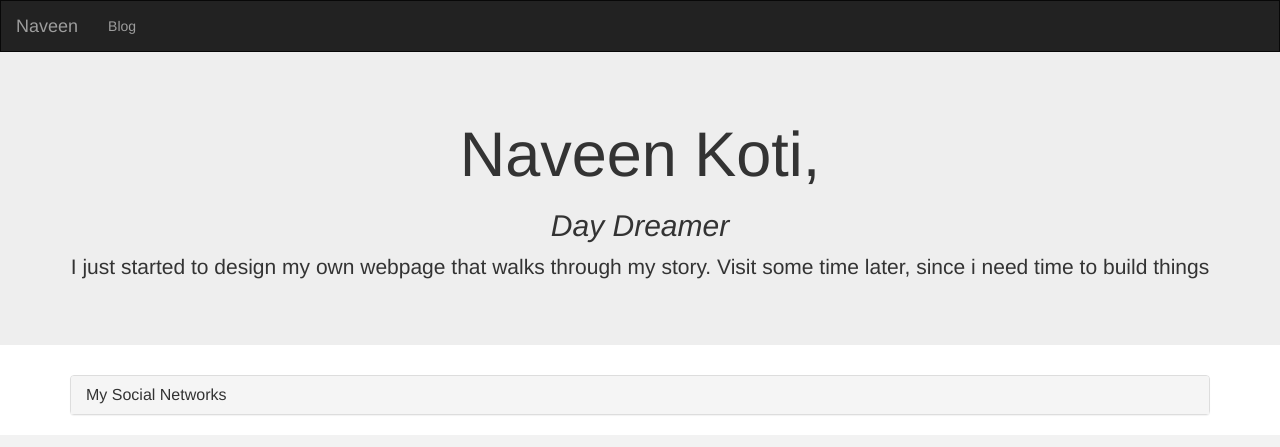
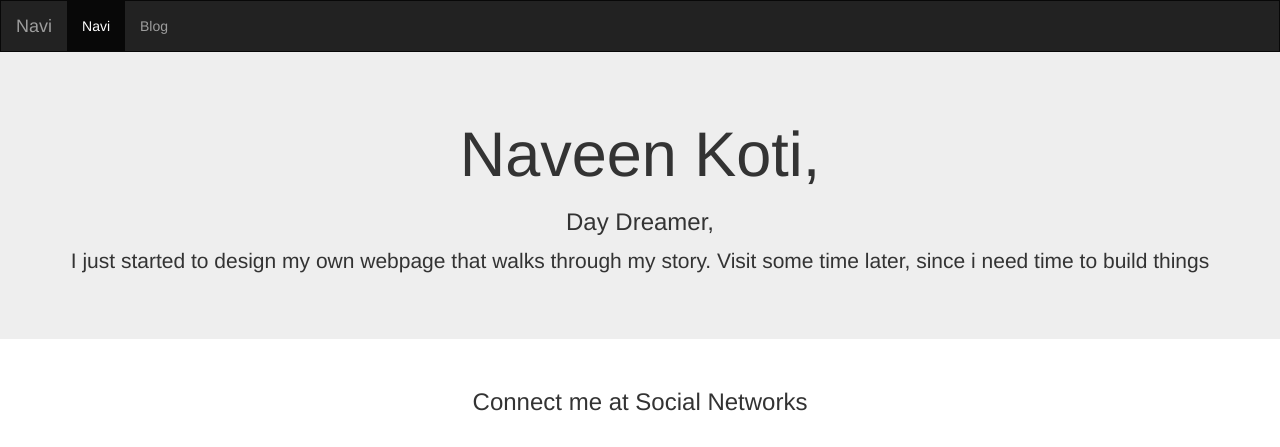
Before and after one commit to NaveenKoti/naveenkoti.github.io, a Jekyll site: the page built from index.html, in a window 1280 px wide. Shown: the top 447 px of the page. Built offline with Jekyll 4.4.1, drawn with Linux system fonts in a browser that asks for light colours; nearby versions of some CDN libraries; comment, search, counter and statistics services are not loaded; some of the changed text lies outside the part shown.

Commit message:
update: new changes to fix footer

```diff
--- a/_layouts/default.html
+++ b/_layouts/default.html
@@ -1,20 +1,20 @@
-
 <!DOCTYPE html>
 <html lang="en">
 <head>
-  <title>{{ page.title }}</title>
+  <title>Naveen Koti</title>
   <meta charset="utf-8">
   <meta name="viewport" content="width=device-width, initial-scale=1">
   <link rel="stylesheet" href="https://maxcdn.bootstrapcdn.com/bootstrap/3.3.7/css/bootstrap.min.css">
-  <link rel="stylesheet" href="http://platform.twitter.com/css/timeline.6ca4ddceb51c98199a0b1f03f7ae4215.light.ltr.css">
   <script src="https://ajax.googleapis.com/ajax/libs/jquery/3.2.1/jquery.min.js"></script>
   <script src="https://maxcdn.bootstrapcdn.com/bootstrap/3.3.7/js/bootstrap.min.js"></script>
   <style>
+    /* Remove the navbar's default margin-bottom and rounded borders */
     .navbar {
       margin-bottom: 0;
       border-radius: 0;
     }
 
+    /* Add a gray background color and some padding to the footer */
     footer {
       background-color: #f2f2f2;
       padding: 25px;
@@ -22,8 +22,6 @@
   </style>
 </head>
 <body>
-
 {{content}}
-
 </body>
 </html>
--- a/index.html
+++ b/index.html
@@ -2,7 +2,6 @@
 layout: default
 title: Naveen Koti, Day Dreamer
 ---
-
 <nav class="navbar navbar-inverse">
   <div class="container-fluid">
     <div class="navbar-header">
@@ -11,10 +10,11 @@ title: Naveen Koti, Day Dreamer
         <span class="icon-bar"></span>
         <span class="icon-bar"></span>
       </button>
-      <a class="navbar-brand" href="/">Naveen</a>
+      <a class="navbar-brand" href="#">Navi</a>
     </div>
     <div class="collapse navbar-collapse" id="myNavbar">
       <ul class="nav navbar-nav">
+        <li class="active"><a href="/">Navi</a></li>
         <li><a href="/blog">Blog</a></li>
       </ul>
     </div>
@@ -23,60 +23,36 @@ title: Naveen Koti, Day Dreamer
 
 <div class="jumbotron">
   <div class="container text-center">
-    <h1>Naveen Koti,</h1> <h2><em>Day Dreamer</em></h2>
+    <h1>Naveen Koti,</h1>
+    <h3>Day Dreamer,</h3>
     <p>I just started to design my own webpage that walks through my story. Visit some time later, since i need time to build things</p>
   </div>
 </div>
 
+<div class="container-fluid bg-3 text-center">
+  <h3>Connect me at Social Networks</h3><br>
+  <div class="row">
+    <div class="col-sm-4" style="max-height:422px; overflow:hidden;overflow-y:scroll;" >
+      <a class="twitter-timeline" href="https://twitter.com/NaveenKoti?ref_src=twsrc%5Etfw">Tweets by NaveenKoti</a>
+    <script async src="https://platform.twitter.com/widgets.js" charset="utf-8"></script>
+    </div>
+    <div class="col-sm-4">
+      Instagram <span><a href="https://instagram.com/naveenkoti">@naveenkoti</a></span>
+      <script src="https://snapwidget.com/js/snapwidget.js"></script>
+      <iframe src="https://snapwidget.com/embed/467719" class="snapwidget-widget" allowTransparency="true" frameborder="0" scrolling="no" style="border:none; overflow:hidden; width:100%; "></iframe>
+    </div>
+    <div class="col-sm-4">
+      Facebook <span><a href="https://facebook.com/nvnkoti">@naveenkoti</a></span>
+      <script src="https://snapwidget.com/js/snapwidget.js"></script>
+      <iframe src="https://snapwidget.com/embed/467721" class="snapwidget-widget" allowTransparency="true" frameborder="0" scrolling="no" style="border:none; overflow:hidden; width:100%; "></iframe>
+    </div>
+</div><br>
 
-<div class="container">
-<div class="panel-group">
-  <div class="panel panel-default">
-    <div class="panel-heading">
-      <h4 class="panel-title">
-        <a data-toggle="collapse" href="#collapse1">My Social Networks</a>
-      </h4>
-    </div>
-    <div id="collapse1" class="panel-collapse collapse">
-      <div class="panel-body">
-		<div class="col-md-4">
-		<a class="twitter-timeline" href="https://twitter.com/NaveenKoti?ref_src=twsrc%5Etfw">Tweets by NaveenKoti</a>
-		<script async src="https://platform.twitter.com/widgets.js" charset="utf-8"></script>
-		</div>
-
-		<div class="col-md-4">
-		<div class="timeline-Header timeline-InformationCircle-widgetParent twitter-timeline data-scribe="section:header">
-		  <div class="timeline-InformationCircle" data-scribe="element:notice"></div>
-		<h1 class="timeline-Header-title u-inlineBlock" style="border-bottom:1px solid rgba(15,70,100,.12); padding:10px;" data-scribe="element:title">Instagrams <span class="timeline-Header-byline" data-scribe="element:byline">by
-		<a class="customisable-highlight" href="https://instagram.com/naveenkoti" title="&lrm;@NaveenKoti on Instagram">&lrm;@NaveenKoti</a></span></h1>
-		 <!-- SnapWidget -->
-		<script src="https://snapwidget.com/js/snapwidget.js"></script>
-		<iframe src="https://snapwidget.com/embed/467657" class="snapwidget-widget" allowTransparency="true" frameborder="0" scrolling="no" style="border:none; overflow:hidden; width:100%; "></iframe>
-		</div>
-		</div>
-
-		<div class="col-md-4">
-		<div class="timeline-Header timeline-InformationCircle-widgetParent twitter-timeline data-scribe="section:header">
-		  <div class="timeline-InformationCircle" data-scribe="element:notice"></div>
-		<h1 class="timeline-Header-title u-inlineBlock" style="border-bottom:1px solid rgba(15,70,100,.12); padding:10px;" data-scribe="element:title">Facebook <span class="timeline-Header-byline" data-scribe="element:byline">by
-		<a class="customisable-highlight" href="https://facebook.com/nvnkoti" title="&lrm;@NaveenKoti on Facebook">&lrm;@NaveenKoti</a></span></h1>
-		<!-- SnapWidget -->
-		<script src="https://snapwidget.com/js/snapwidget.js"></script>
-		<iframe src="https://snapwidget.com/embed/467659" class="snapwidget-widget" allowTransparency="true" frameborder="0" scrolling="no" style="border:none; overflow:hidden; width:100%; "></iframe>
-		</div>
-		</div>
-
-      </div>
-      <div class="panel-footer">--</div>
-    </div>
+<div class="container-fluid bg-3 text-center">
+  <div class="row">
   </div>
-</div>
-</div>
-
+</div><br><br>
 
 <footer class="container-fluid text-center">
-  <ul>
-		<li><a href="mailto:naveenkoti@gmail.com">Mail Me</a></li>
-		<li><a href="https://github.com/NaveenKoti">github.com/NaveenKoti</a></li>
-  </ul>
+  Powered by the grace of Almighty, Github and internet resources. _/\_
 </footer>
```
